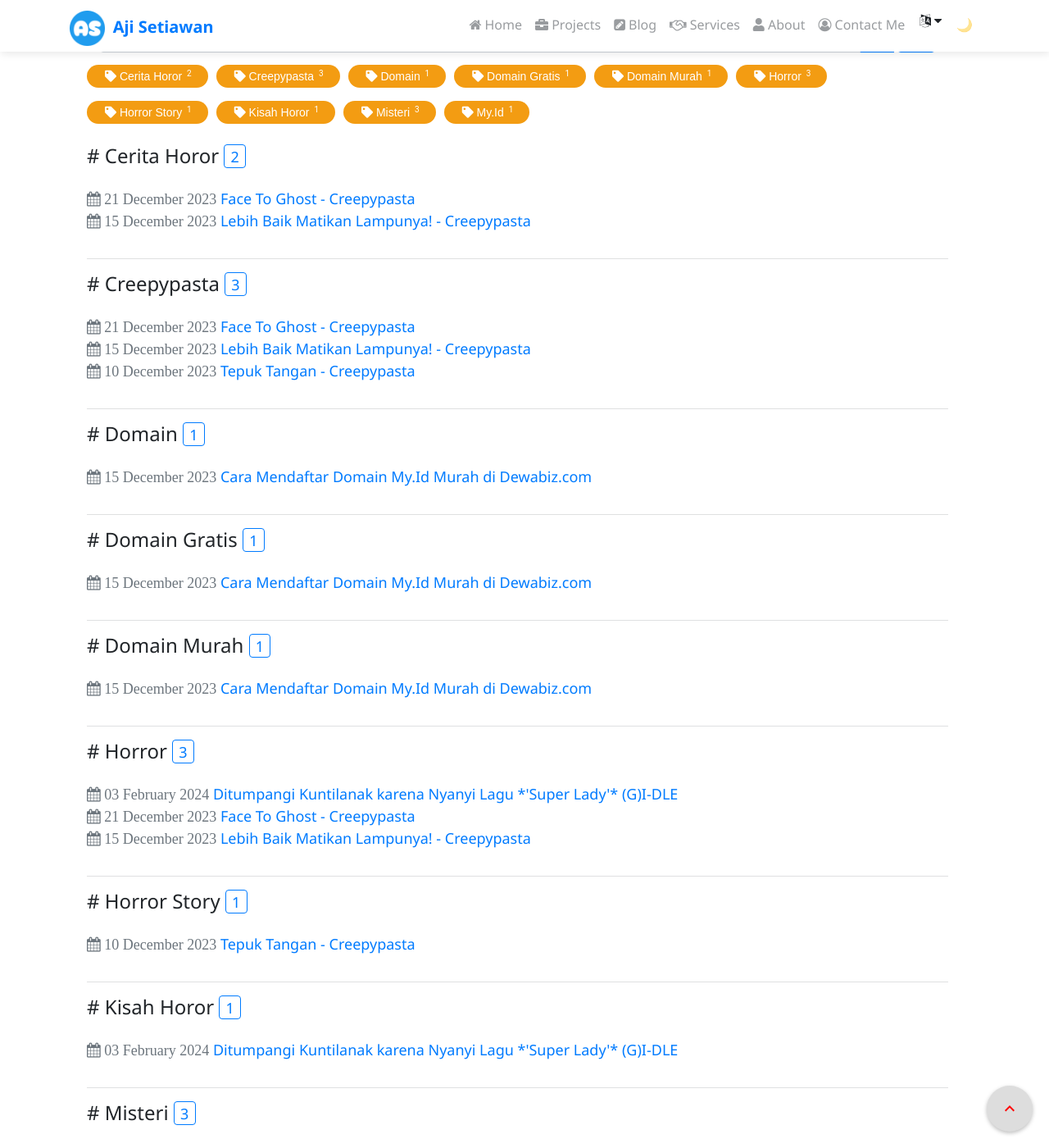
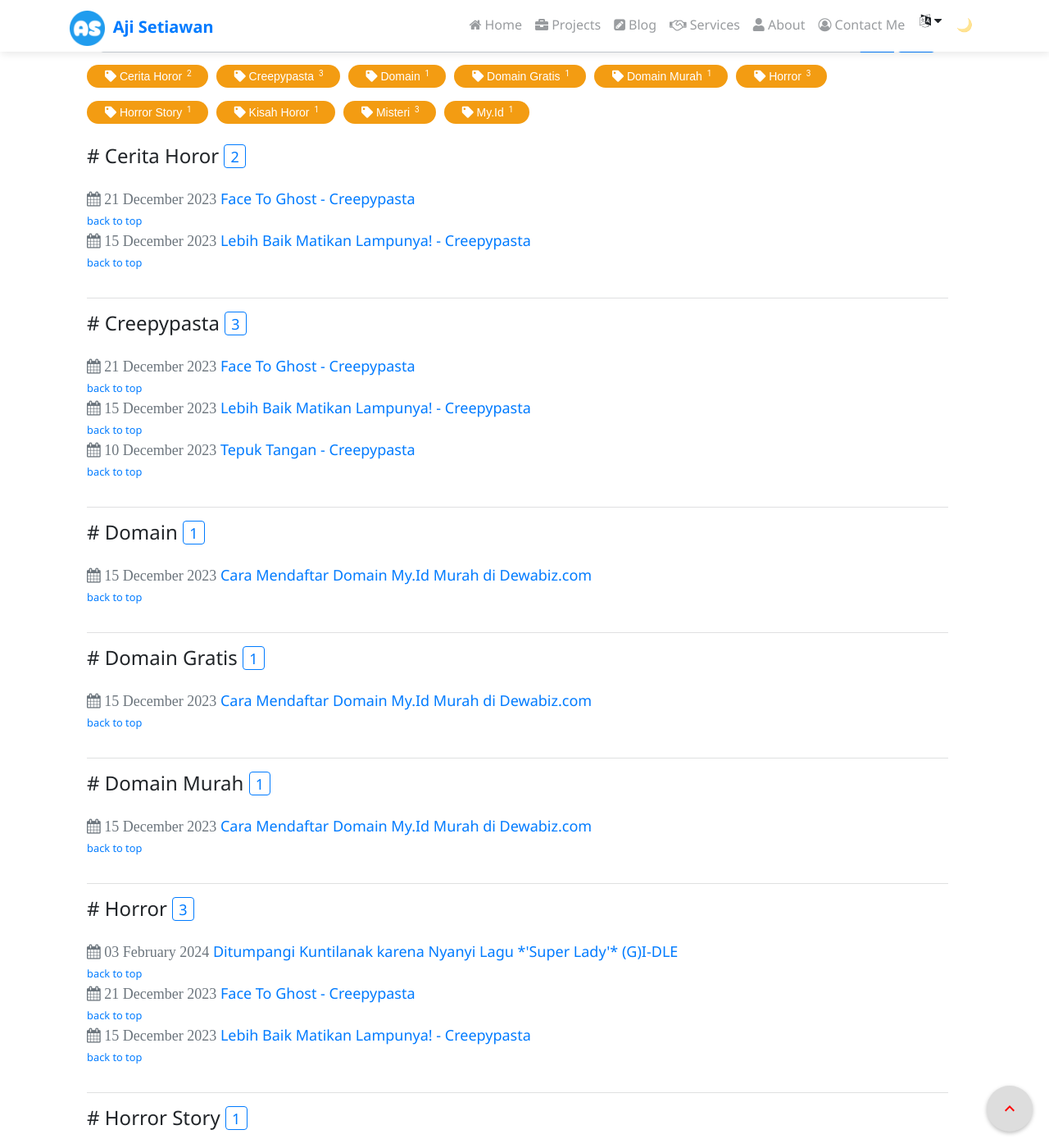
Before and after one commit to ajisetiawan716/ajisetiawan716.github.io, a Jekyll site: the page built from pages/tags.html, in a window 1280 px wide and 1400 px high, scrolled down 327 px. Shown: the whole window at 82% size. Built offline with Jekyll 4.4.1, drawn with Linux system fonts in a browser that asks for light colours; nearby versions of some CDN libraries; emoji names are drawn with the system emoji font; comment, search, counter and statistics services are not loaded; a style sheet for code colours, icons or effects is not loaded; some of the changed text lies outside the part shown.

Commit message:
Update tags.html

```diff
--- a/_includes/blog/tags.html
+++ b/_includes/blog/tags.html
@@ -19,7 +19,8 @@
 <div class="py-2">
 {%- for tag in tags_list -%}
     <h4 id="{{- tag -}}" class="signboard-meta">
-        #&nbsp;{{- tag -}}&nbsp; <li class="tag badge text-primary border border-primary">{{site.tags[tag].size}}</li>
+        #&nbsp;{{- tag -}}&nbsp;
+        <li class="tag badge text-primary border border-primary">{{site.tags[tag].size}}</li>
     </h4>
     <div class="py-3">
         {%- for post in site.tags[tag] -%}
@@ -28,6 +29,9 @@
                     <span class="fa fa-calendar"> <time datetime="{{- post.date | date_to_long_string -}}">{{- post.date | date_to_long_string -}}</time></span> <span><a href="{{ post.url | relative_url }}">{{- post.title | strip_html -}}</a></span>
                 </div>
             </div>
+        <a href="#top">
+                            <small>back to top</small>
+        </a>
         {%- endfor -%}
     </div>
     <hr class="bg-light">
```
